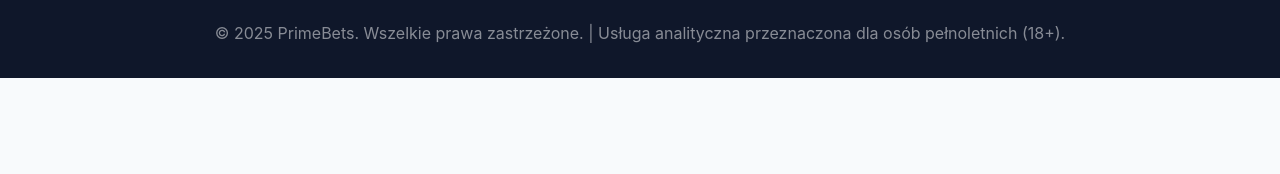
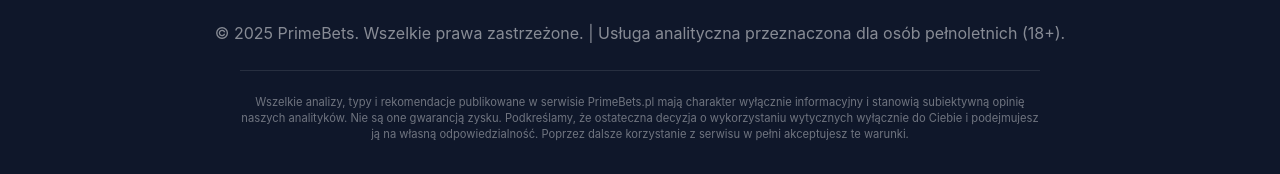
Before and after one commit to colly23421/primebets-landing, a website: page index.html in a window 1280 px wide. Shown: the part 4115-4289 px from the top of the page. Before the commit the page ends 4193 px from the top, so only its background shows below. Drawn offline with Linux system fonts and the light colour scheme.

Commit message:
Dodano komunikat prawny w stopce strony

```diff
--- a/index.html
+++ b/index.html
@@ -366,6 +366,18 @@
             border-top: 1px solid rgba(255, 255, 255, 0.1);
         }
 
+        .footer-disclaimer {
+            font-size: 0.7rem;
+            color: rgba(255, 255, 255, 0.4);
+            margin-top: 1.5rem;
+            padding-top: 1.5rem;
+            border-top: 1px solid rgba(255, 255, 255, 0.1);
+            line-height: 1.4;
+            max-width: 800px;
+            margin-left: auto;
+            margin-right: auto;
+        }
+
         /* Animations */
         @keyframes fadeInUp {
             from {
@@ -530,6 +542,9 @@
 
     <footer>
         <p>&copy; 2025 PrimeBets. Wszelkie prawa zastrzeżone. | Usługa analityczna przeznaczona dla osób pełnoletnich (18+).</p>
+        <div class="footer-disclaimer">
+            Wszelkie analizy, typy i rekomendacje publikowane w serwisie PrimeBets.pl mają charakter wyłącznie informacyjny i stanowią subiektywną opinię naszych analityków. Nie są one gwarancją zysku. Podkreślamy, że ostateczna decyzja o wykorzystaniu wytycznych wyłącznie do Ciebie i podejmujesz ją na własną odpowiedzialność. Poprzez dalsze korzystanie z serwisu w pełni akceptujesz te warunki.
+        </div>
     </footer>
 
     <script>
```
